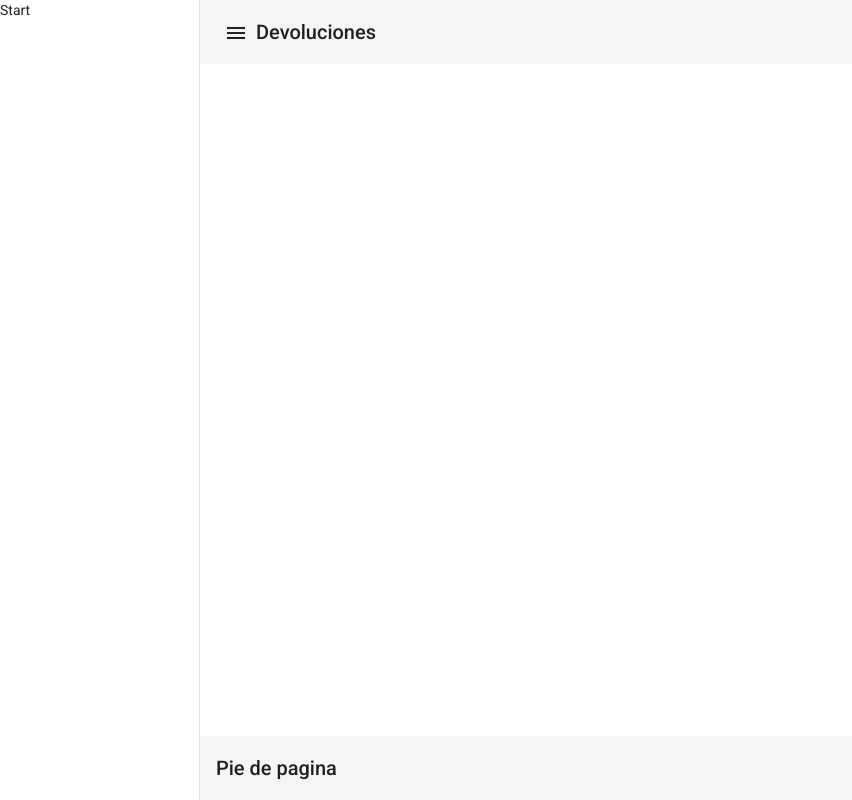
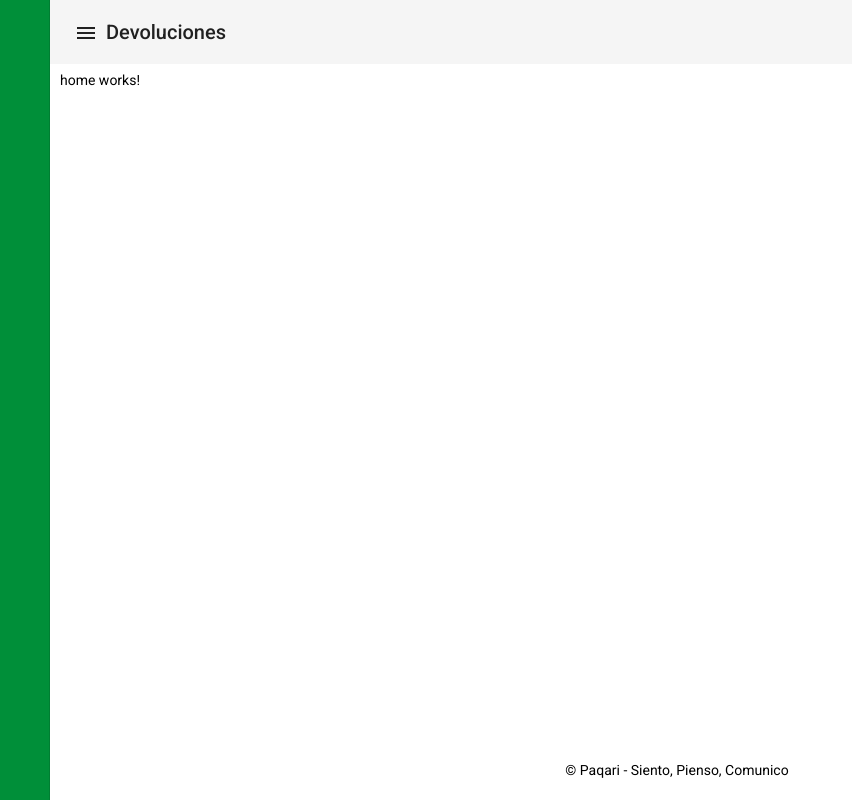
Before and after one commit to Brauam/Extranet, an Angular app: page /#/home in a window 1280 px wide. Before the commit this address led to /home#/home. Shown: the whole page, without its empty margins (0-852 px from the left). Built offline with nearby package versions, Linux system fonts and the light colour scheme.

Commit message:
Ultima subida

```diff
--- a/src/app/app-routing.module.ts
+++ b/src/app/app-routing.module.ts
@@ -1,6 +1,5 @@
 import { NgModule } from '@angular/core';
 import { RouterModule, Routes } from '@angular/router';
-import { SolicitudesComponent } from './components/devoluciones/solicitudes/solicitudes.component';
 import { LoginComponent } from './components/login/login.component';
 import { MainComponent } from './layouts/main/main.component';
 
@@ -34,7 +33,7 @@ const routes: Routes = [
 ];
 
 @NgModule({
-  imports: [RouterModule.forRoot(routes)],
+  imports: [RouterModule.forRoot(routes, { useHash: true })],
   exports: [RouterModule]
 })
 export class AppRoutingModule { }
--- a/src/app/components/devoluciones/solicitudes/solicitudes.component.html
+++ b/src/app/components/devoluciones/solicitudes/solicitudes.component.html
@@ -2,7 +2,7 @@
 <mat-card class="mat-elevation-z8">
   <mat-card-header>
     <mat-card-title>Solicitud de devoluciones</mat-card-title>
-    <mat-card-subtitle style="margin-top: 5px;">Lista de solicitudes </mat-card-subtitle>
+    <mat-card-subtitle >Lista de solicitudes </mat-card-subtitle>
     <span class="spacer"></span>
     <button mat-fab routerLink="/devoluciones/solicitudesdetalle/0" color="primary">
       <mat-icon>add</mat-icon>
--- a/src/app/components/devoluciones/solicitudesdetalle/solicitudesdetalle.component.html
+++ b/src/app/components/devoluciones/solicitudesdetalle/solicitudesdetalle.component.html
@@ -1,5 +1,3 @@
-<div class="container">
-  <div class="row">
     <mat-card class="mat-elevation-z8">
       <mat-card-header>
         <mat-card-title>Registro de solicitud</mat-card-title>
@@ -74,8 +72,6 @@
         </mat-horizontal-stepper>
       </mat-card-content>
     </mat-card>
-  </div>
-</div>
 <!--
 <mat-step>
   <ng-template matStepLabel>Done</ng-template>
--- a/src/app/components/home/home.routing.ts
+++ b/src/app/components/home/home.routing.ts
@@ -4,7 +4,7 @@ import { HomeComponent } from "./home.component";
 
 const routes: Routes = [
     {
-        path: 'home',
+        path: '',
         component: HomeComponent
     }
 ]
--- a/src/app/layouts/footer/footer.component.html
+++ b/src/app/layouts/footer/footer.component.html
@@ -1,3 +1,5 @@
-    <mat-toolbar>
-     Pie de pagina
-  </mat-toolbar>
+<footer class="container-fluid">
+    <nav>
+        &copy; Paqari - Siento, Pienso, Comunico
+    </nav>
+</footer>
--- a/src/app/layouts/main/main.component.html
+++ b/src/app/layouts/main/main.component.html
@@ -1,4 +1,13 @@
+<ng-container class="wrapper">
 
-    <app-navbar (newItemEvent)="addItem()" class="header-custom"></app-navbar>
+    <app-navbar [ngStyle]="{'left.px': open ? '200': '50'}" (newItemEvent)="addItem()" class="header-custom">
+    </app-navbar>
     <app-sidebar [open]="open" class="container-custom"></app-sidebar>
-    <app-footer class="footer-custom"></app-footer>
+
+    <div class="main-content" [ngStyle]="{'left.px': open ? '200': '50'}">
+        <router-outlet></router-outlet>
+        <app-footer [ngStyle]="{'left.px': open ? '200': '50'}" class="footer-custom"></app-footer>
+    </div>
+
+
+</ng-container>
--- a/src/app/layouts/main/main.component.ts
+++ b/src/app/layouts/main/main.component.ts
@@ -7,12 +7,11 @@ import { Component, OnInit } from '@angular/core';
 })
 export class MainComponent implements OnInit {
 
-  open : boolean = true;
+  open : boolean = false;
   constructor() { }
 
   addItem() {
     this.open = (this.open = !this.open)
-    console.log(this.open)
   }
 
   ngOnInit() {
--- a/src/app/layouts/navbar/navbar.component.ts
+++ b/src/app/layouts/navbar/navbar.component.ts
@@ -1,4 +1,4 @@
-import { Component, EventEmitter, OnInit, Output } from '@angular/core';
+import { Component, EventEmitter, Input, OnInit, Output } from '@angular/core';
 
 @Component({
   selector: 'app-navbar',
@@ -8,12 +8,14 @@ import { Component, EventEmitter, OnInit, Output } from '@angular/core';
 export class NavbarComponent implements OnInit {
 
   @Output() newItemEvent = new EventEmitter<boolean>();
+  @Input() open : boolean;
+
 
   ngOnInit() {
   }
 
   toggle() {
-    this.newItemEvent.emit(true);
+    this.newItemEvent.emit();
   }
 
   constructor() {
--- a/src/app/layouts/sidebar/sidebar.component.html
+++ b/src/app/layouts/sidebar/sidebar.component.html
@@ -1,6 +1,10 @@
-<mat-sidenav-container>
-    <mat-sidenav  #sidenav [fixedInViewport]="true" [fixedBottomGap]="0" [fixedTopGap]="0" [opened]="open" mode="side">Start</mat-sidenav>
-    <mat-sidenav-content>
-        <router-outlet></router-outlet>
-    </mat-sidenav-content>
+<mat-sidenav-container class="container-sidebar">
+    <mat-sidenav class="sidenav"
+        [ngStyle]="{'width.px': open ? '200' : '50'}"
+        [fixedInViewport]="true"
+        [fixedBottomGap]="0"
+        [fixedTopGap]="0"
+        opened
+        mode="side">
+    </mat-sidenav>
 </mat-sidenav-container>
--- a/src/styles.sass
+++ b/src/styles.sass
@@ -5,34 +5,49 @@ table
 .spacer
   flex: 1 1 auto
 
-.container-custom
-  position: fixed
-  left: 0
+.container-sidebar
   top: 60px
   bottom: 60px
+  left: 0
   right: 0
+  overflow: hidden
 
-// .sidenav
-//   position: none !important
-//   display: flexbox
-//   align-items: center
-//   justify-content: center
-//   width: 200px
-//   background: rgba(255, 0, 0, 0.5)
+.main-content
+  position: fixed
+  top: 60px
+  right: 0
+  bottom: 60px
+  padding: 10px 10px 10px 10px
+  transition-property: left
+  transition-duration: .5s
+  overflow: auto
 
-mat-sidenav
-  width: 200px
-
+.sidenav
+  display: flex
+  align-items: center
+  justify-content: center
+  background: #008f39
+  transition-property: width
+  transition-duration: .5s
 
 .header-custom
+  display: block
   position: fixed
   top: 0
-  left: 200px
   right: 0
+  transition-property: left
+  transition-duration: .5s
 
 
 .footer-custom
   position: fixed
-  bottom: 0
-  left: 200px
+  text-align: center
+  bottom: 20px
   right: 0
+  transition-property: left
+  transition-duration: .5s
+
+.wrapper
+ position: relative
+ top: 0
+ height: 100vh
```
Also changed, not shown: src/app/components/home/home.module.ts (+5 -3 lines).
